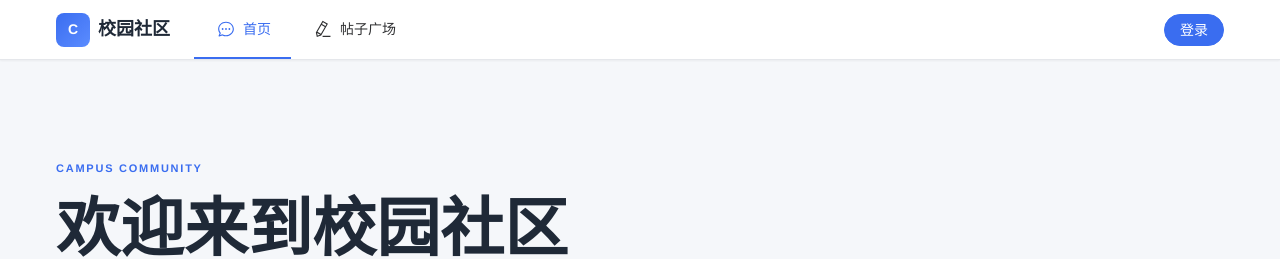
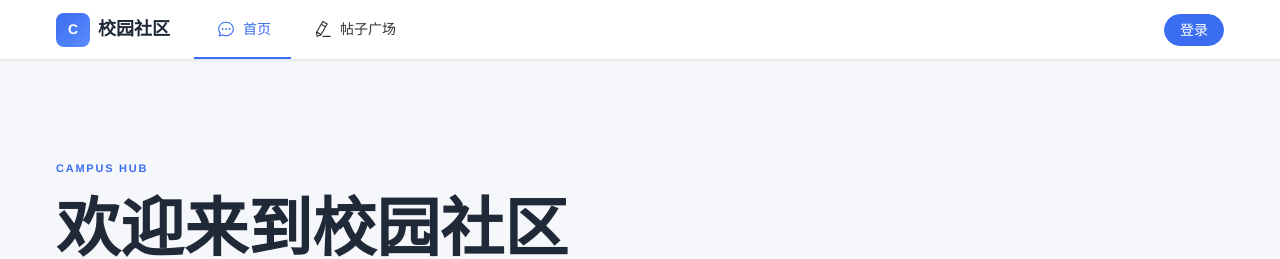
Before and after one commit to YangKunYi24320314/postingweb, a Vue app in the folder client/: page / in a window 1280 px wide. Shown: the top 259 px of the page. Built offline with nearby package versions, Linux system fonts and the light colour scheme; no server answers.

Commit message:
feat: rename home hero to campus hub

```diff
--- a/client/src/views/HomeView.vue
+++ b/client/src/views/HomeView.vue
@@ -47,7 +47,7 @@ onMounted(loadPosts)
   <div class="home-page">
     <section class="home-hero page-container">
       <div class="home-hero__copy">
-        <span class="home-hero__eyebrow">CAMPUS COMMUNITY</span>
+        <span class="home-hero__eyebrow">CAMPUS HUB</span>
         <h1>欢迎来到校园社区</h1>
         <p>分享校园生活，找到同频的交流与灵感。</p>
         <div class="home-hero__actions">
```
Also changed, not shown: 1 other file (tests, documents, lock files or other folders).
